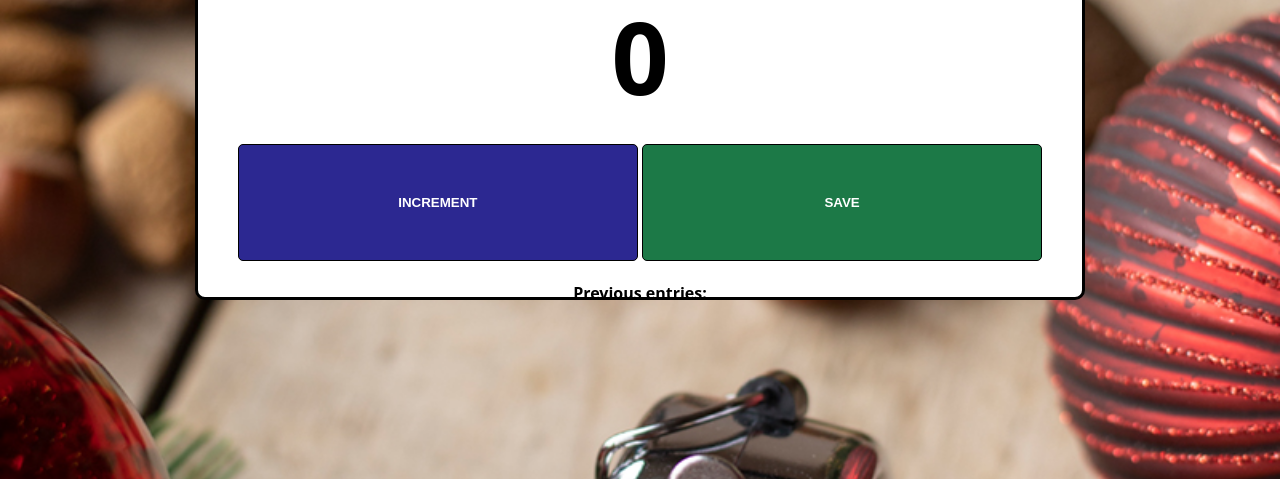
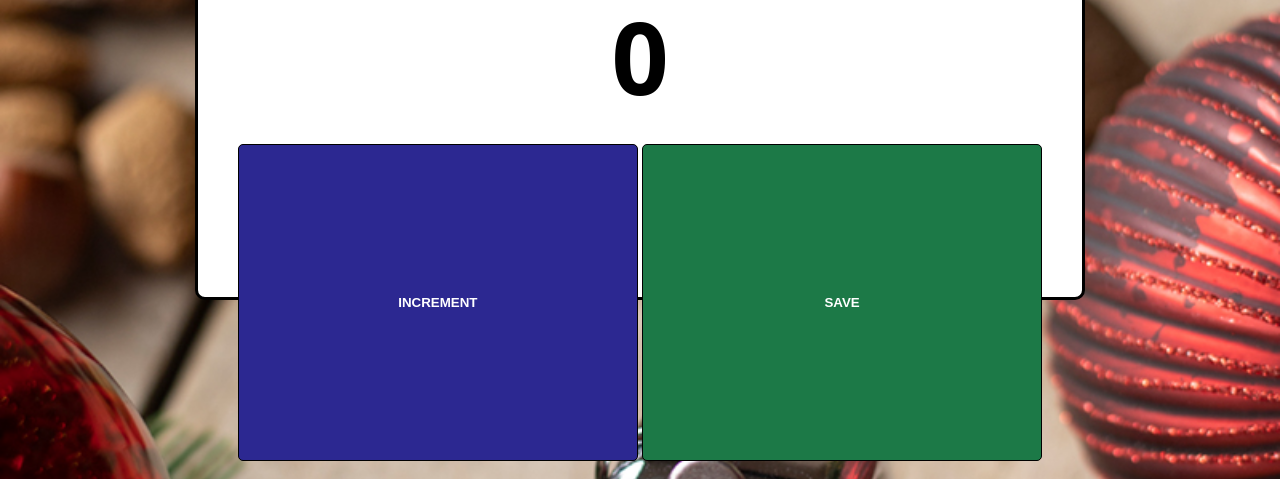
Before and after one commit to Rohitjadhav19899/Row_counter, a plain HTML site: page index.html in a window 1280 px wide. Shown: the part 296-775 px from the top of the page. Drawn offline with Linux system fonts and the light colour scheme.

Commit message:
Update index.css

```diff
--- a/index.css
+++ b/index.css
@@ -40,8 +40,8 @@ h2 {
 
 button {
     border: 1px solid black;
-    padding-top: 50px;
-    padding-bottom: 50px;
+    padding-top: 150px;
+    padding-bottom: 150px;
     color: white;
     font-weight: bold;
     width: 400px;
```
